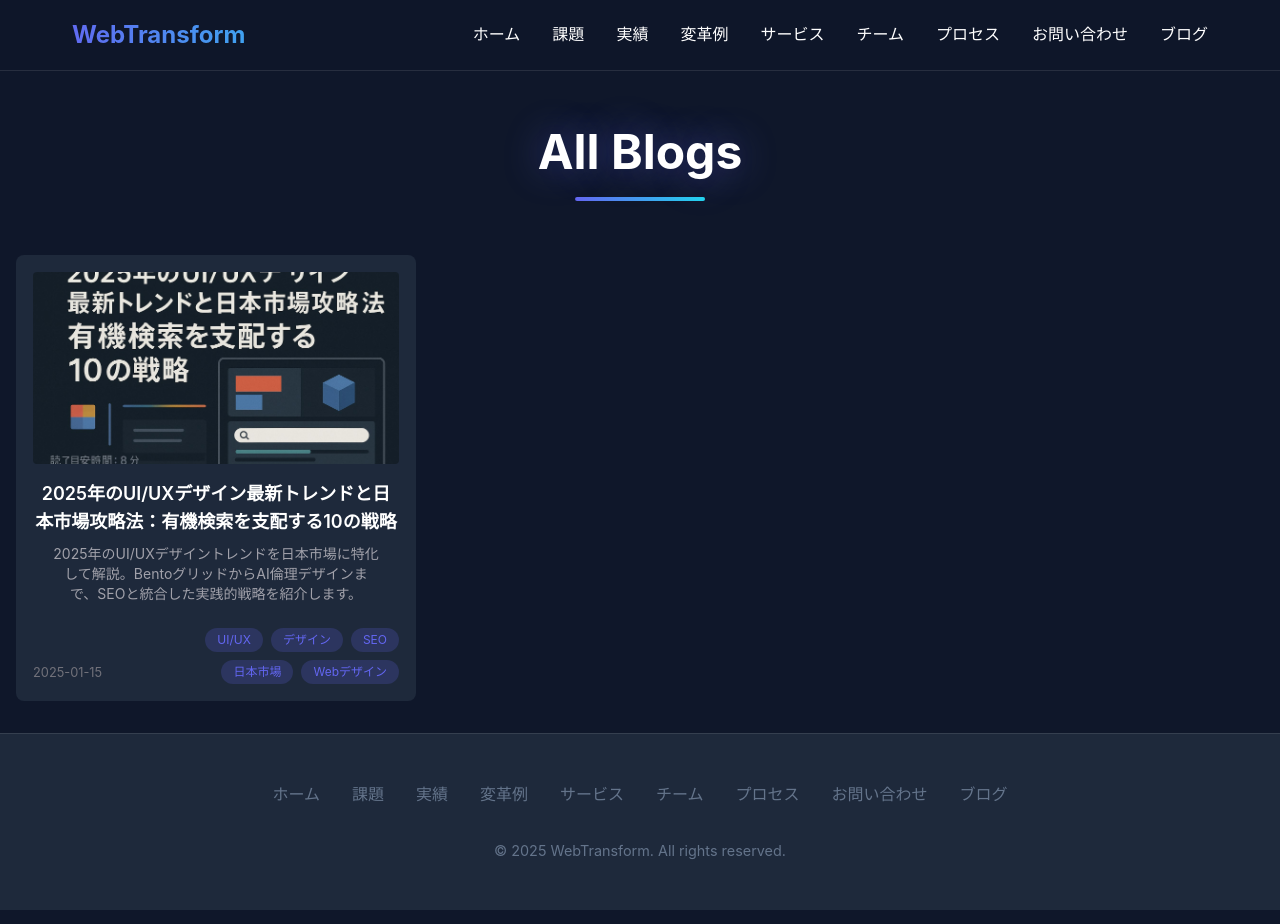
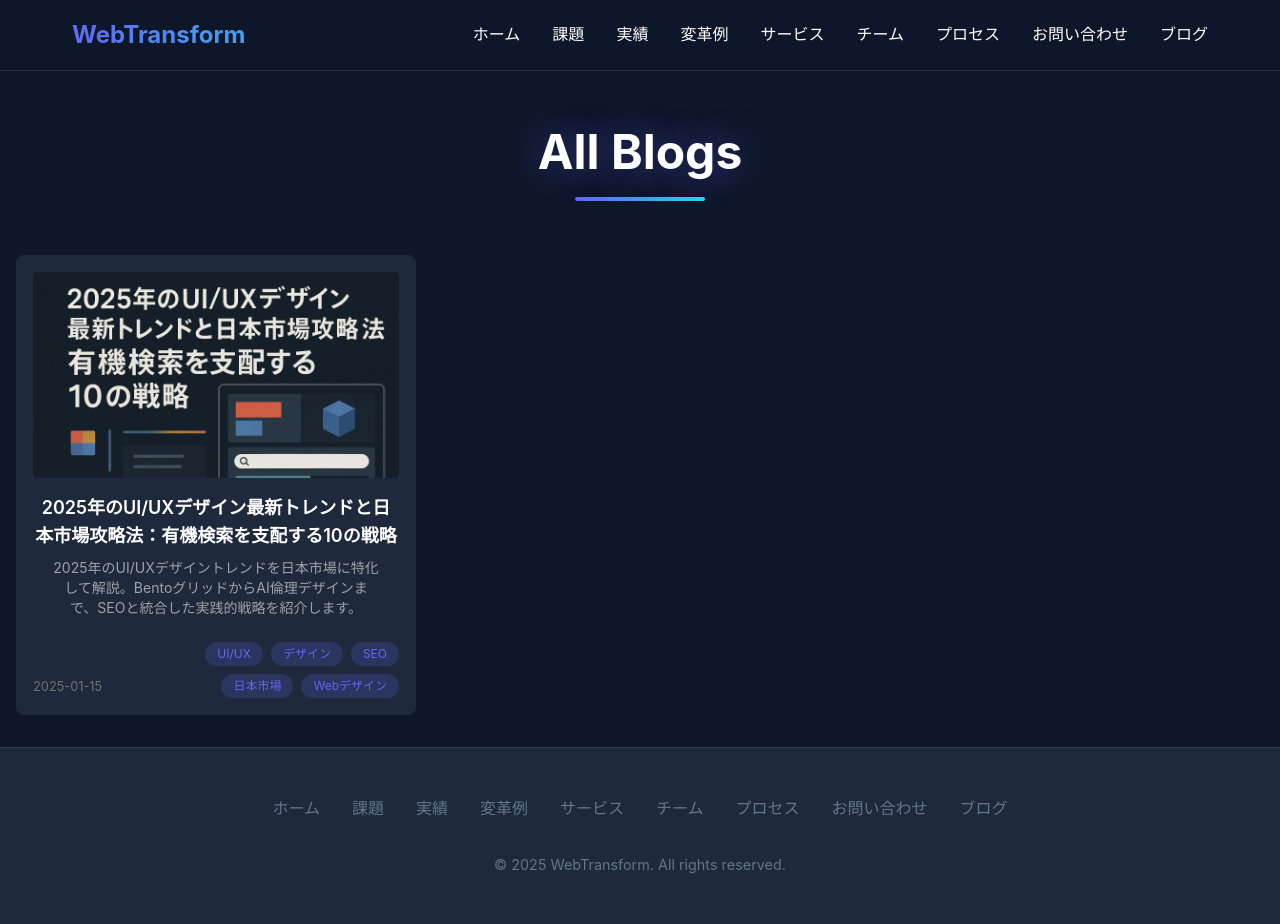
Before and after one commit to alzin/ui-ux-nipporia-lp, a Next.js app: page /blogs in a window 1280 px wide. Built offline with nearby package versions, Linux system fonts and the light colour scheme.

Commit message:
fix display image in blog

```diff
--- a/src/components/pages/blogs/blog/index.tsx
+++ b/src/components/pages/blogs/blog/index.tsx
@@ -1,6 +1,6 @@
-import Image from 'next/image';
-import { TProcessedBlogType } from '@/types/blog.type';
-import "@/styles/blog.css"
+import Image from "next/image";
+import { TProcessedBlogType } from "@/types/blog.type";
+import "@/styles/blog.css";
 
 interface IBlogPage {
   blog: TProcessedBlogType;
@@ -27,7 +27,10 @@ const BlogPage: React.FC<IBlogPage> = ({ blog }) => {
         <div className="flex flex-wrap gap-2 justify-center md:justify-end">
           {blog.metadata.tags && blog.metadata.tags?.length > 0 ? (
             blog.metadata?.tags?.map((tag) => (
-              <div key={tag} className="rounded-full bg-primary/20 text-primary text-xs px-3 py-1">
+              <div
+                key={tag}
+                className="rounded-full bg-primary/20 text-primary text-xs px-3 py-1"
+              >
                 {tag}
               </div>
             ))
@@ -37,19 +40,21 @@ const BlogPage: React.FC<IBlogPage> = ({ blog }) => {
         </div>
       </div>
       {blog.metadata.images && blog.metadata.images[0] ? (
-        <div className="mb-8 relative w-full h-80 rounded overflow-hidden">
+        <div className="mb-8 relative w-full rounded overflow-hidden">
           <Image
             src={blog.metadata.images[0]}
             alt={blog.metadata.title || "Blog Image"}
-            fill
+            width={1200} // Pick your desired default width
+            height={600} // Pick your desired default height
             sizes="(max-width: 768px) 100vw, 50vw"
-            className="object-cover group-hover:scale-125 transition-transform duration-500"
+            className="group-hover:scale-125 transition-transform duration-500"
             priority
           />
         </div>
       ) : (
-        <div className="w-full h-80 bg-gray-700 mb-8 rounded" />
+        <div className="w-full aspect-video bg-gray-700 mb-8 rounded" />
       )}
+
       <article
         className="
           article
--- a/src/components/pages/blogs/components/BlogCard.tsx
+++ b/src/components/pages/blogs/components/BlogCard.tsx
@@ -31,18 +31,19 @@ const BlogCard = ({ slug, metadata }: IBlogCardProps) => {
               "
       >
         {images[0] ? (
-          <div className="relative w-full h-48 mb-4 rounded overflow-hidden">
+          <div className="relative w-full aspect-video mb-4 rounded overflow-hidden">
             <Image
               src={images[0]}
               alt={title}
-              fill
+              width={1200}
+              height={675}
               sizes="(max-width: 768px) 100vw, 50vw"
-              className="object-cover group-hover:scale-125 transition-transform duration-500"
+              className="group-hover:scale-125 transition-transform duration-500 rounded"
               priority
             />
           </div>
         ) : (
-          <div className="w-full h-48 bg-gray-700 mb-4 rounded" />
+          <div className="w-full aspect-video bg-gray-700 mb-4 rounded" />
         )}
         <div className="flex flex-col flex-1 justify-between">
           <div>
```
Also changed, not shown: public/images/blogs/ui-ux-blog.png (added).
